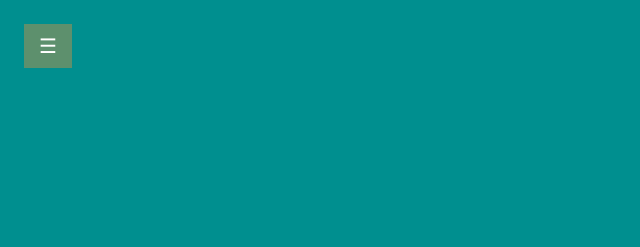
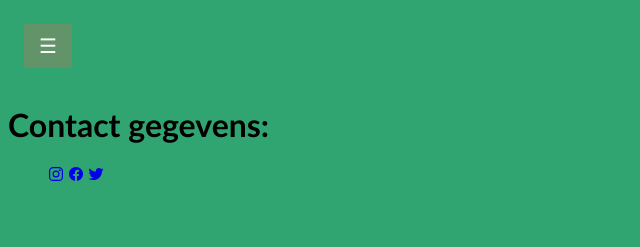
Before and after one commit to QuintisLobee/Websit, a plain HTML site: page header/contact.html in a window 1280 px wide. Shown: the whole page, without its empty margins (0-640 px from the left). Drawn offline with nearby package versions, Linux system fonts and the light colour scheme.

Commit message:
new code
new version

```diff
--- a/header/contact.css
+++ b/header/contact.css
@@ -1,5 +1,5 @@
 body{
-    background-color: rgb(0, 143, 143);
+    background-color: rgba(0, 143, 81, 0.811);
 }
 .sidebar {
     height: 100%;
@@ -58,3 +58,7 @@ body{
     .sidebar {padding-top: 15px;}
     .sidebar a {font-size: 18px;}
   }
+
+  body{
+font-family: 'Trebuchet MS', 'Lucida Sans Unicode', 'Lucida Grande', 'Lucida Sans', Arial, sans-serif;
+  }
--- a/header/contact.html
+++ b/header/contact.html
@@ -4,7 +4,7 @@
     <meta charset="UTF-8">
     <meta http-equiv="X-UA-Compatible" content="IE=edge">
     <meta name="viewport" content="width=device-width, initial-scale=1.0">
-    <title>Document</title>
+    <title>Contact</title>
     <link rel="stylesheet" href="contact.css">
 </head>
 <body>
@@ -13,6 +13,7 @@
         <a href="home.html">Home</a>
         <a href="contact.html">Contact</a>
         <a href="muziek.html">Muziek</a>
+        <a href="overmij.html">overmij</a>
       </div>
 
       <div id="main">
@@ -30,5 +31,18 @@
         document.getElementById("main").style.marginLeft= "0";
       }
       </script>
+      <H1>Contact gegevens:</H1>
+            <div class="Icon"></div>
+      <script type="module" src=https://unpkg.com/ionicons@5.5.2/dist/ionicons/ionicons.esm.js></script>
+      <script nomodule src=https://unpkg.com/ionicons@5.5.2/dist/ionicons/ionicons.js></script>
+      <ul>
+          <a href="http://instagram.com/quintu.373" target="_blank"><ion-icon name="logo-instagram"></ion-icon></a>
+          <a href="http://facebook.com/QuintisLobee"target="_blank"><ion-icon name="logo-facebook"></ion-icon></a>
+          <a href="http://twitter.com/quintinodebeast"target="_blank"><ion-icon name="logo-twitter"></ion-icon></a>
+        </div>
+        </ul>
+      </div>
+  </p>
+
 </body>
 </html>
--- a/header/home.css
+++ b/header/home.css
@@ -1,5 +1,5 @@
 body{
-    background-color: rgb(0, 143, 143);
+    background-color: rgba(0, 143, 81, 0.811);
 }
 .sidebar {
     height: 100%;
@@ -58,3 +58,9 @@ body{
     .sidebar {padding-top: 15px;}
     .sidebar a {font-size: 18px;}
   }
+
+body{
+
+  font-family: 'Trebuchet MS', 'Lucida Sans Unicode', 'Lucida Grande', 'Lucida Sans', Arial, sans-serif;
+
+}
--- a/header/muziek.css
+++ b/header/muziek.css
@@ -56,4 +56,7 @@
     .sidebar a {font-size: 18px;}
   }
   body{
-    background-color: aquamarine
+    background-color: rgba(0, 143, 81, 0.811);
+    font-family: 'Trebuchet MS', 'Lucida Sans Unicode', 'Lucida Grande', 'Lucida Sans', Arial, sans-serif;
+
+  }
--- /dev/null
+++ b/header/overmij.css
@@ -0,0 +1,4 @@
+body{
+background-color: rgba(0, 143, 81, 0.811);
+font-family: 'Trebuchet MS', 'Lucida Sans Unicode', 'Lucida Grande', 'Lucida Sans', Arial, sans-serif ;
+}
```
Also changed, not shown: header/home.html (+7 -2 lines), header/index.html (+1 -0 lines), header/muziek.html (+10 -2 lines), header/overmij.html (added, +13 -0 lines).
